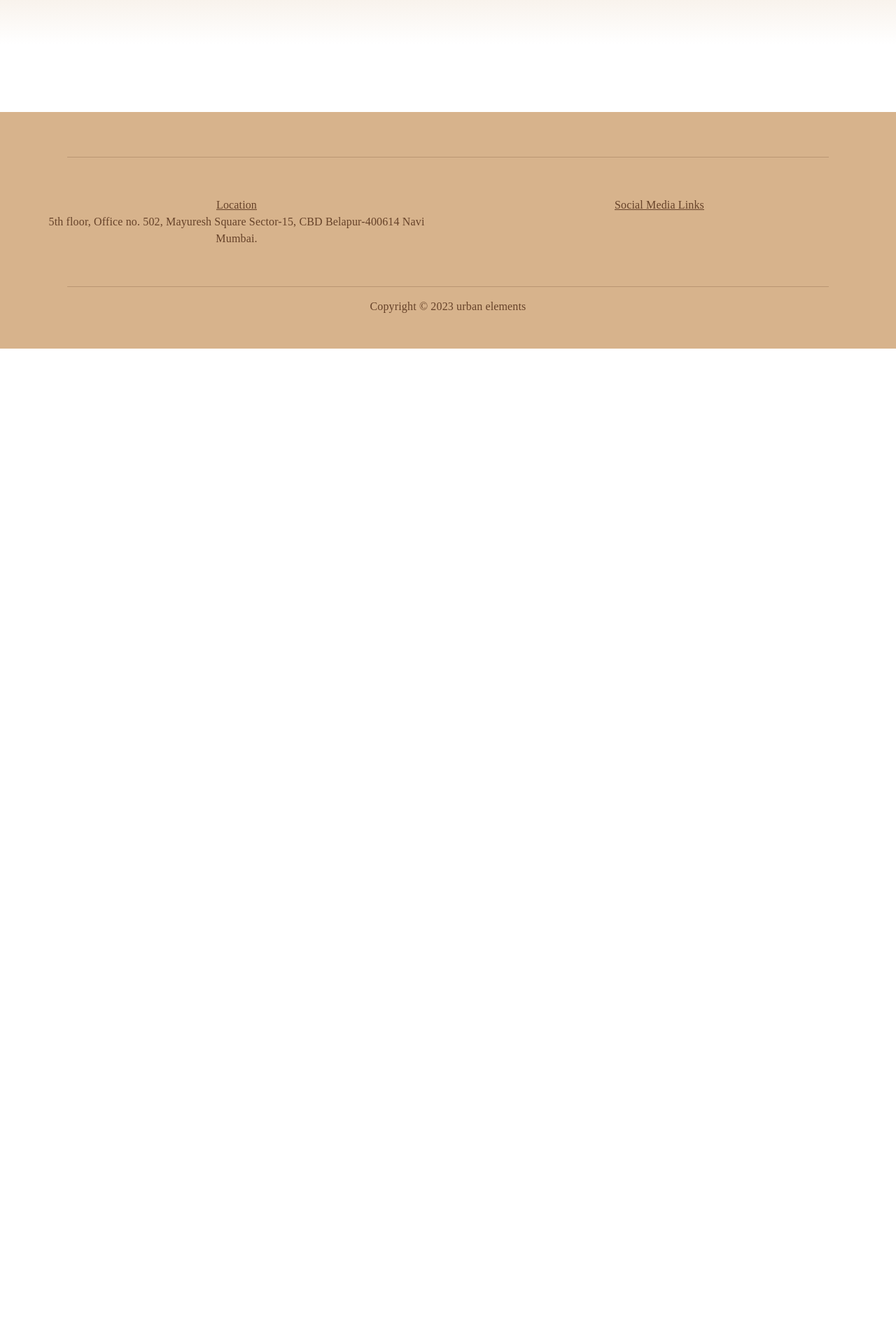
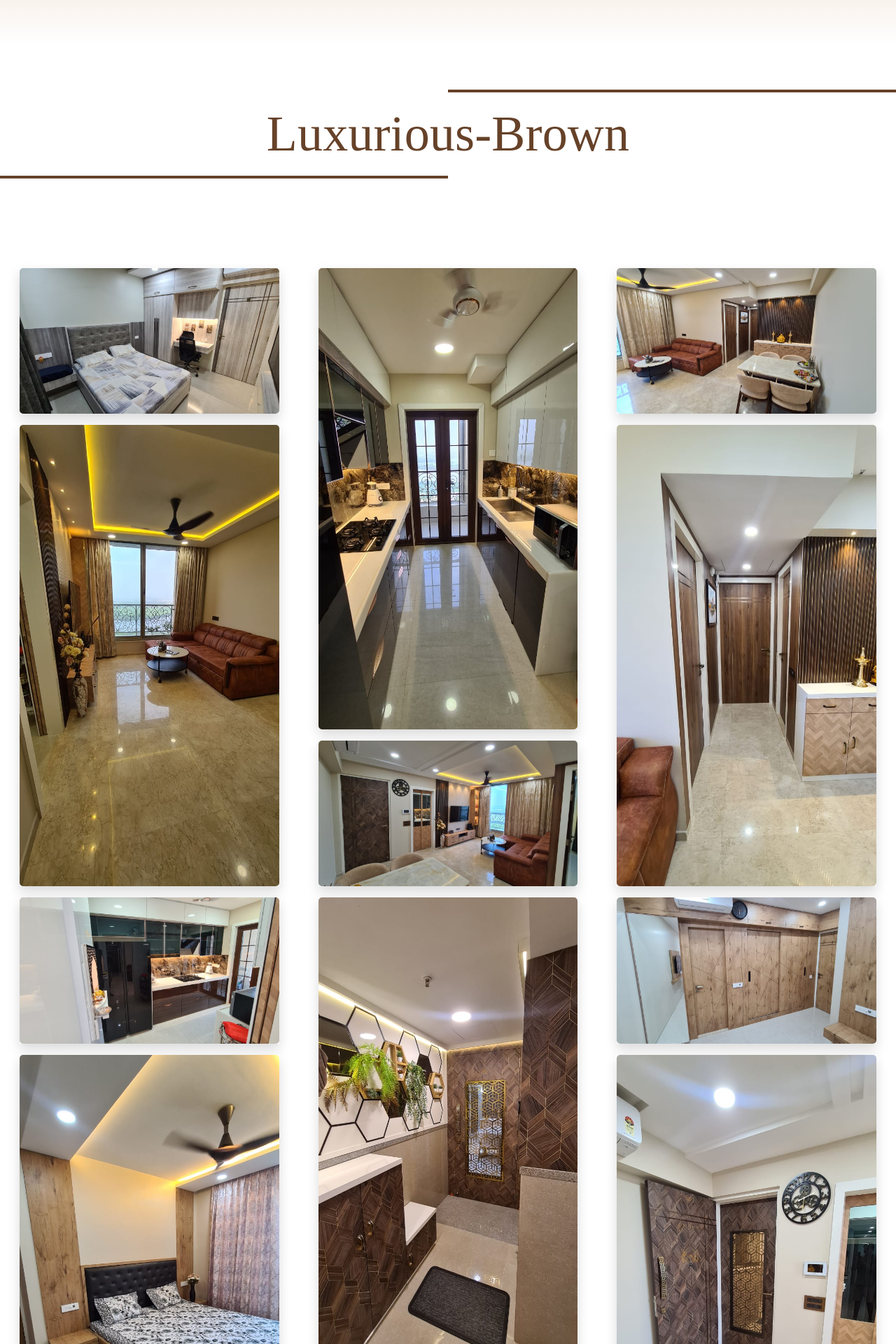
Before and after one commit to Mihir06121/urban_elements, a React (Create React App) app: page /gallery in a window 1280 px wide. Shown: the part 400-2320 px from the top of the page at 70% size. Before the commit the page ends 898 px from the top, so only its background shows below. Built offline with nearby package versions, Linux system fonts and the light colour scheme.

Commit message:
routes-completed

```diff
--- a/public/index.html
+++ b/public/index.html
@@ -14,6 +14,12 @@
     <link href="https://unpkg.com/aos@2.3.1/dist/aos.css" rel="stylesheet">
     <link rel="apple-touch-icon" href="%PUBLIC_URL%/\ue_logo_sm.png" />
     <link rel="manifest" href="%PUBLIC_URL%/manifest.json" />
+    <link rel="stylesheet" href=
+"https://cdn.jsdelivr.net/npm/bootstrap@5.2.2/dist/css/bootstrap.min.css"/>
+    <!-- Mansory JS -->
+    <script src=
+"https://cdn.jsdelivr.net/npm/masonry-layout@4.2.2/dist/masonry.pkgd.min.js" async>
+    </script>
     <title>Urban Elements</title>
     <style>
     </style>
--- a/src/pages/Gallery.js
+++ b/src/pages/Gallery.js
@@ -1,4 +1,15 @@
 import Footer from "../components/Footer"
+import proj_1_1 from "../assets/proj_1/proj_1_1.jpg"
+import proj_1_2 from "../assets/proj_1/proj_1_2.jpg"
+import proj_1_3 from "../assets/proj_1/proj_1_3.jpg"
+import proj_1_4 from "../assets/proj_1/proj_1_4.jpg"
+import proj_1_5 from "../assets/proj_1/proj_1_5.jpg"
+import proj_1_6 from "../assets/proj_1/proj_1_6.jpg"
+import proj_1_7 from "../assets/proj_1/proj_1_7.jpg"
+import proj_1_8 from "../assets/proj_1/proj_1_8.jpg"
+import proj_1_9 from "../assets/proj_1/proj_1_9.jpg"
+import proj_1_10 from "../assets/proj_1/proj_1_10.jpg"
+import proj_1_11 from "../assets/proj_1/proj_1_11.jpg"
 
 const Gallery = () => {
     return (
@@ -12,16 +23,83 @@ const Gallery = () => {
                     </div>
                 </div>
             </div>
+            <div className="py-3 py-md-5" style={{overflow:"hidden"}}>
+                <hr className="ms-auto col-10 col-md-6" data-aos="fade-up" data-aos-delay="300" style={{padding: '0.1rem'}}/>
+                <div className="mx-auto col-10 col-md-6" data-aos="fade-up" data-aos-delay="400">
+                    <span className="d-flex justify-content-center display-2 m-0" style={{}}>
+                        Luxurious-
+                        <div className="d-flex">
+                            <span data-aos="fade-left" data-aos-delay="300"> B </span>
+                            <span data-aos="fade-left" data-aos-delay="350"> r </span>
+                            <span data-aos="fade-left" data-aos-delay="400"> o </span>
+                            <span data-aos="fade-left" data-aos-delay="450"> w </span>
+                            <span data-aos="fade-left" data-aos-delay="500"> n </span>
+                        </div>
+                    </span>
+                </div>
+                <hr className="col-10 col-md-6" data-aos="fade-up" data-aos-delay="600" style={{padding: '0.1rem'}}/>
+            </div>
             <div>
                 <div className="py-3 py-md-5">
-                    {/* <div className="mx-auto col-10 col-md-6" data-aos="fade-up" data-aos-delay="400">
-                        <p className="fs-4">
-                            Our goal is to achieve the sub par standard of living and making our home as beautiful
-                            as our soul. We ensure that you get all the things that you ask for starting from your
-                            wall paint till your furniture. We expertise in designing modern residents, commercial
-                            sites and hospitality.
-                        </p>
-                    </div> */}
+                <div className="container-fluid">
+                        <div className="row" >
+                            <div className="col-md-4 col-sm-6 col-12">
+                                {/* <div className="card text-white border-0 m-1 m-md-3">
+                                    <div className="card-body">
+                                        <h2 className="text-center display-3">Luxurious Brown</h2>
+                                    </div>
+                                </div> */}
+                                <div className="card text-white border-0 rounded-lg m-1 m-md-3">
+                                    <div className="shadow" data-aos="fade-up" data-aos-anchor-placement="top-center">
+                                        <img className="card-img" src={proj_1_10} alt="Luxurious Brown"/>                                    </div>
+                                    </div>
+                                <div className="card text-white border-0 rounded-lg m-1 m-md-3">
+                                    <div className="shadow" data-aos="fade-up" data-aos-anchor-placement="top-center">
+                                        <img className="card-img" src={proj_1_1} alt="Luxurious Brown"/>                                    </div>
+                                    </div>
+                                <div className="card text-white border-0 rounded-lg m-1 m-md-3">
+                                    <div className="shadow" data-aos="fade-up" data-aos-anchor-placement="top-center">
+                                        <img className="card-img" src={proj_1_3} alt="Luxurious Brown"/>                                    </div>
+                                    </div>
+                                <div className="card text-white border-0 rounded-lg m-1 m-md-3">
+                                    <div className="shadow" data-aos="fade-up" data-aos-anchor-placement="top-center">
+                                        <img className="card-img" src={proj_1_11} alt="Luxurious Brown"/>                                    </div>
+                                    </div>
+                            </div>
+                            <div className="col-md-4 col-sm-6 col-12">
+                                <div className="card text-white border-0 rounded-lg m-1 m-md-3">
+                                    <div className="shadow" data-aos="fade-up" data-aos-anchor-placement="top-center">
+                                        <img className="card-img" src={proj_1_2} alt="Luxurious Brown"/>                                    </div>
+                                    </div>
+                                <div className="card text-white border-0 rounded-lg m-1 m-md-3">
+                                    <div className="shadow" data-aos="fade-up" data-aos-anchor-placement="top-center">
+                                        <img className="card-img" src={proj_1_6} alt="Luxurious Brown"/>                                    </div>
+                                    </div>
+                                <div className="card text-white border-0 rounded-lg m-1 m-md-3">
+                                    <div className="shadow" data-aos="fade-up" data-aos-anchor-placement="top-center">
+                                        <img className="card-img" src={proj_1_8} alt="Luxurious Brown"/>                                    </div>
+                                    </div>
+                            </div>
+                            <div className="col-md-4 col-sm-6 col-12">
+                                <div className="card text-white border-0 rounded-lg m-1 m-md-3">
+                                    <div className="shadow" data-aos="fade-up" data-aos-anchor-placement="top-center">
+                                        <img className="card-img" src={proj_1_7} alt="Luxurious Brown"/>                                    </div>
+                                    </div>
+                                <div className="card text-white border-0 rounded-lg m-1 m-md-3">
+                                    <div className="shadow" data-aos="fade-up" data-aos-anchor-placement="top-center">
+                                        <img className="card-img" src={proj_1_9} alt="Luxurious Brown"/>                                    </div>
+                                    </div>
+                                <div className="card text-white border-0 rounded-lg m-1 m-md-3">
+                                    <div className="shadow" data-aos="fade-up" data-aos-anchor-placement="top-center">
+                                        <img className="card-img" src={proj_1_4} alt="Luxurious Brown"/>                                    </div>
+                                    </div>
+                                <div className="card text-white border-0 rounded-lg m-1 m-md-3">
+                                    <div className="shadow" data-aos="fade-up" data-aos-anchor-placement="top-center">
+                                        <img className="card-img" src={proj_1_5} alt="Luxurious Brown"/>                                    </div>
+                                    </div>
+                            </div>
+                        </div>
+                    </div>
                 </div>
             </div>
             <div>
```
